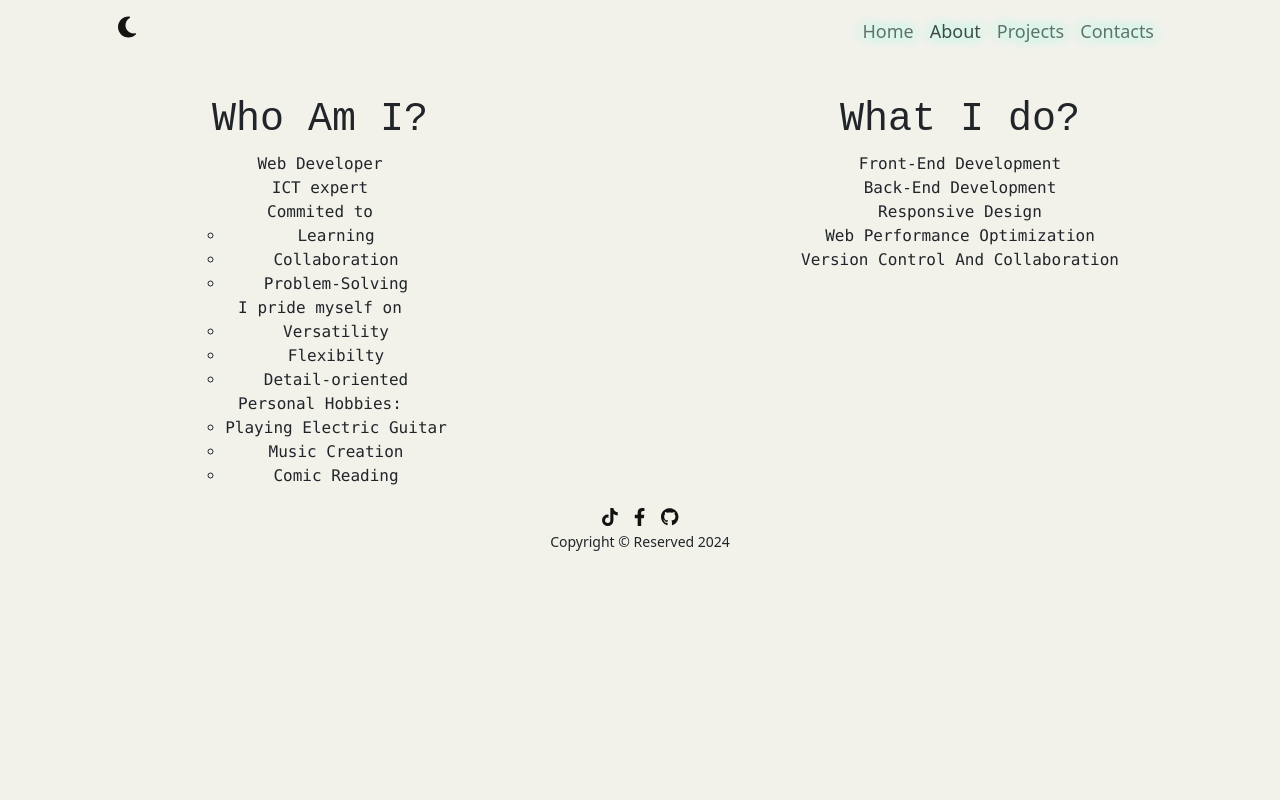
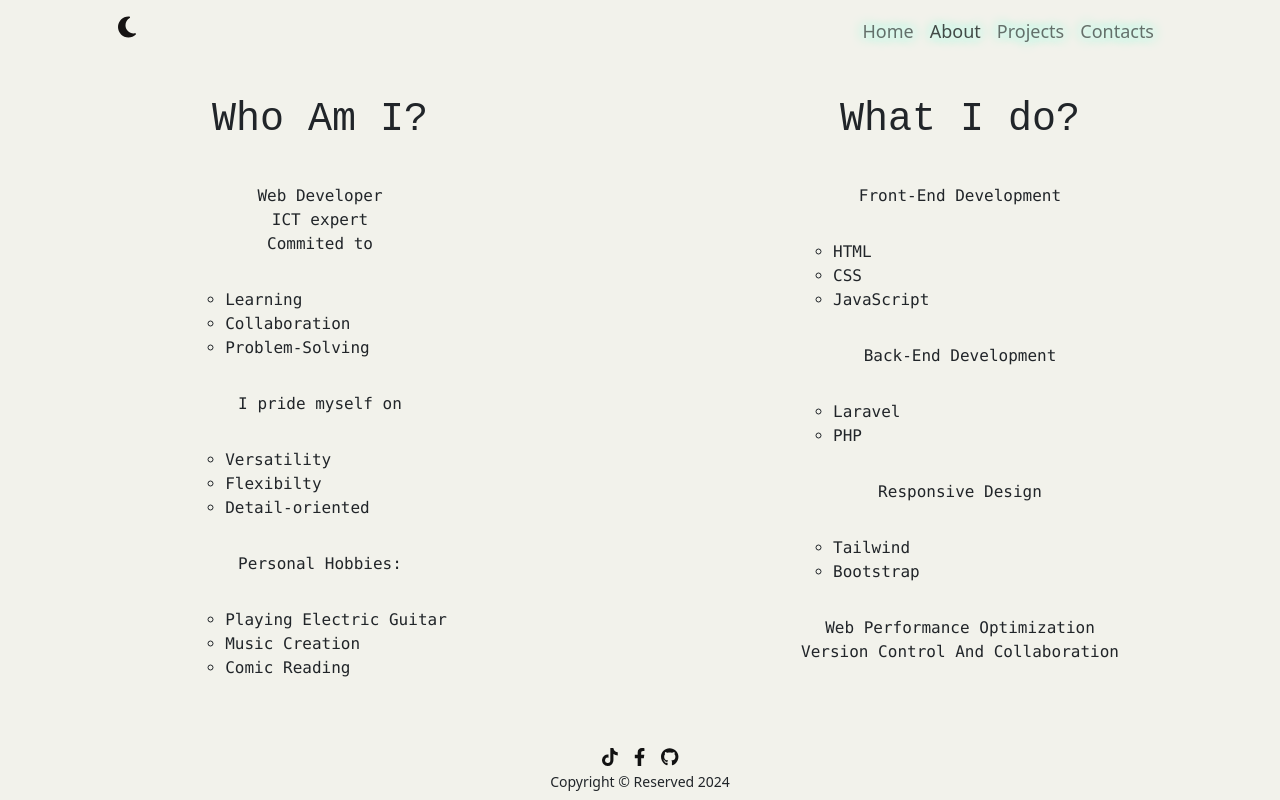
Before and after one commit to juneluisbermudez/Personal-web, a plain HTML site: page index.html in a window 1280 px wide. Both pictures are taken after a click on the link "About". Drawn offline with nearby package versions, Linux system fonts and the light colour scheme; a web font is replaced by a local one.

Commit message:
Fix:About

```diff
--- a/index.html
+++ b/index.html
@@ -86,7 +86,7 @@
                     <li>ICT expert</li>
                     <li>
                         Commited to
-                        <ul>
+                        <ul class="text-start">
                             <li>Learning</li>
                             <li>Collaboration</li>
                             <li>Problem-Solving</li>
@@ -94,7 +94,7 @@
                     </li>
                     <li>
                         I pride myself on
-                        <ul>
+                        <ul class="text-start">
                             <li>Versatility</li>
                             <li>Flexibilty</li>
                             <li>Detail-oriented</li>
@@ -102,7 +102,7 @@
                     </li>
                     <li>
                         Personal Hobbies:
-                        <ul>
+                        <ul class="text-start">
                             <li>Playing Electric Guitar</li>
                             <li>Music Creation</li>
                             <li>Comic Reading</li>
@@ -118,9 +118,28 @@
             </div>
             <div class="font-monospace d-flex">
                 <ul class="text-center list-unstyled mx-auto">
-                    <li>Front-End Development</li>
-                    <li>Back-End Development</li>
-                    <li>Responsive Design</li>
+                    <li>
+                        Front-End Development
+                        <ul class="text-start">
+                            <li>HTML</li>
+                            <li>CSS</li>
+                            <li>JavaScript</li>
+                        </ul>
+                    </li>
+                    <li>
+                        Back-End Development
+                        <ul class="text-start">
+                            <li>Laravel</li>
+                            <li>PHP</li>
+                        </ul>
+                    </li>
+                    <li>
+                        Responsive Design
+                        <ul class="text-start">
+                            <li>Tailwind</li>
+                            <li>Bootstrap</li>
+                        </ul>
+                    </li>
                     <li>Web Performance Optimization</li>
                     <li>Version Control And Collaboration</li>
                 </ul>
--- a/styles.css
+++ b/styles.css
@@ -255,3 +255,12 @@ body.light-mode .flashlight-overlay {
 .dark-mode a {
   color: #bb86fc;
 }
+
+
+.about ul{
+  margin-top: 2rem;
+  margin-bottom: 2rem;
+}
+.nav-item:active{
+  border-bottom: 1px solid #121212;
+}
```
